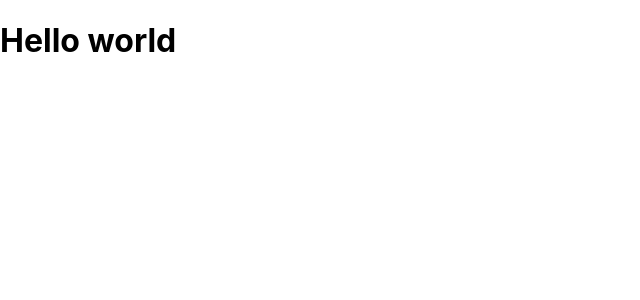
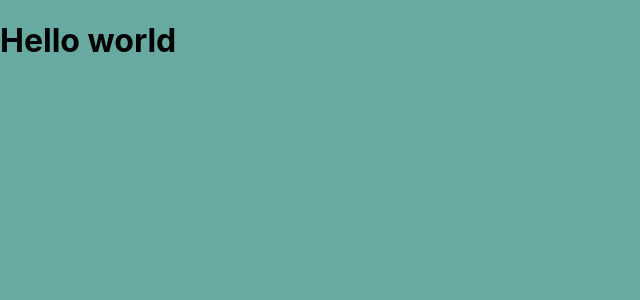
Before and after one commit to Jasve1/event_app, a React (Create React App) app: page / in a window 1280 px wide. Shown: the top 300 px of the page, without its empty margins (0-640 px from the left). Built offline with nearby package versions, Linux system fonts and the light colour scheme.

Commit message:
Added scss stylesheet

```diff
--- a/package.json
+++ b/package.json
@@ -4,6 +4,7 @@
   "description": "This is an app where you can se what is going on in your local area.",
   "private": true,
   "dependencies": {
+    "node-sass": "^4.11.0",
     "react": "^16.8.6",
     "react-dom": "^16.8.6",
     "react-scripts": "2.1.8"
--- a/src/index.js
+++ b/src/index.js
@@ -1,6 +1,6 @@
 import React from 'react';
 import ReactDOM from 'react-dom';
-import './index.css';
+import './index.scss';
 import App from './App';
 
 ReactDOM.render(<App />, document.getElementById('root'));
--- a/src/index.css
+++ b/src/index.scss
@@ -1,3 +1,5 @@
+$bg-color: #68aaa1;
+
 body {
   margin: 0;
   padding: 0;
@@ -6,6 +8,7 @@ body {
     sans-serif;
   -webkit-font-smoothing: antialiased;
   -moz-osx-font-smoothing: grayscale;
+  background-color: $bg-color;
 }
 
 code {
```
Also changed, not shown: public/manifest.json, 1 other file (tests, documents, lock files or other folders).
